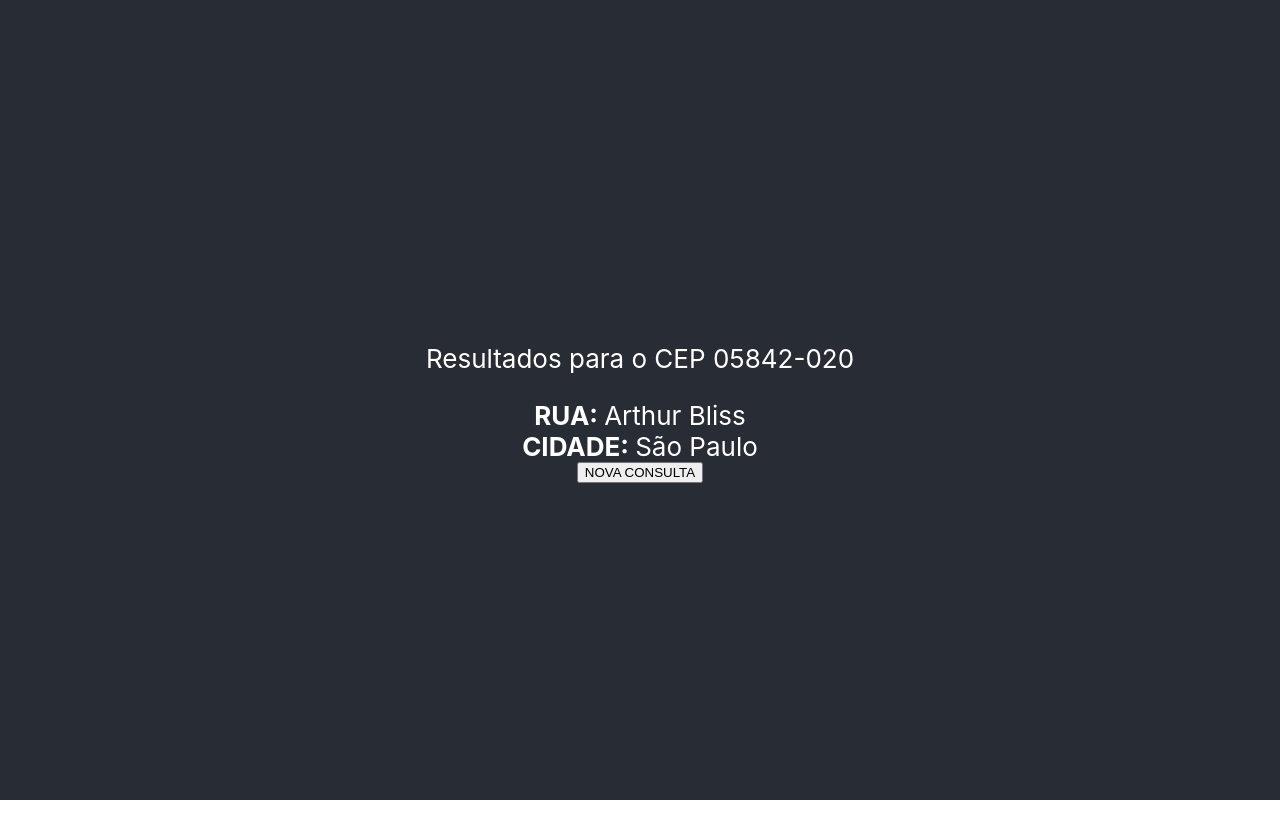
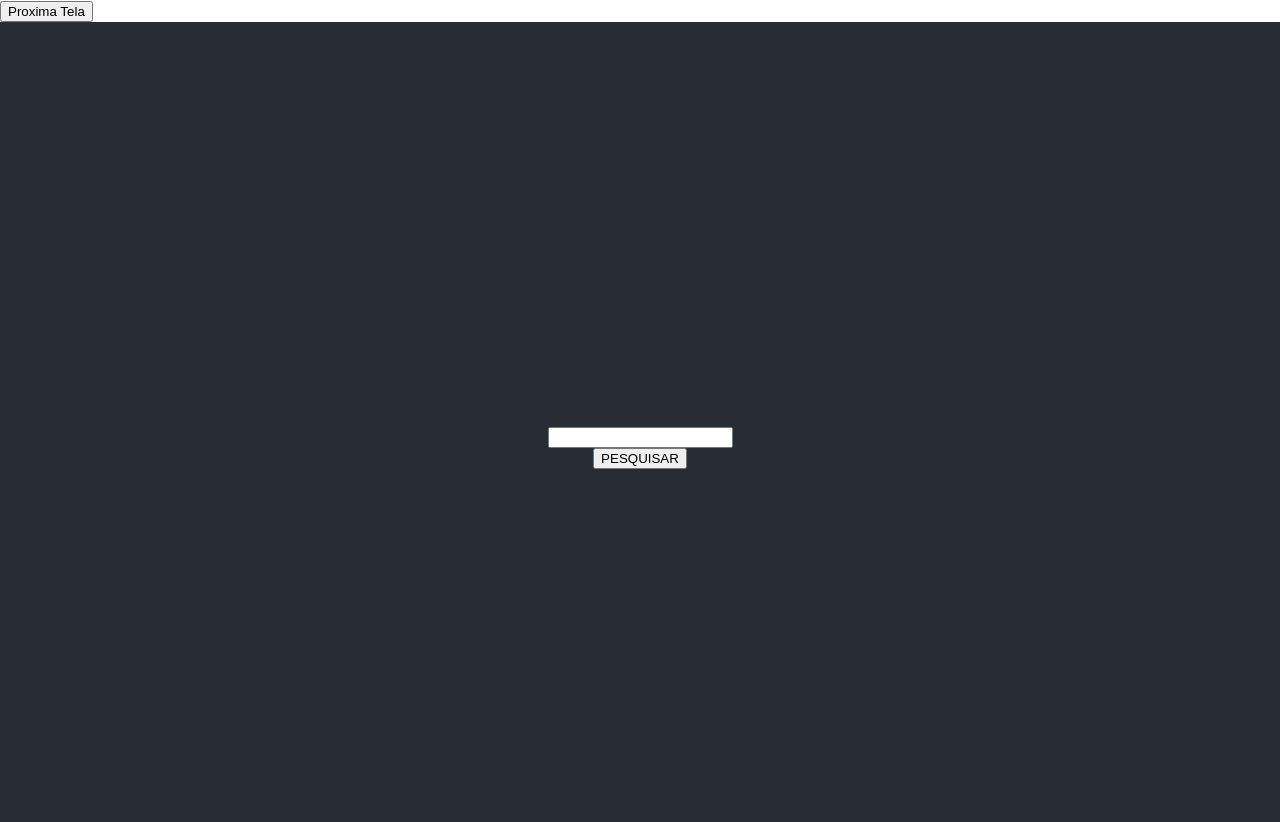
Before and after one commit to andersonprovox/studycase-busca-cep, a React (Create React App) app: page / in a window 1280 px wide. Before the commit the page ends 800 px from the top, so only its background shows below. Built offline with nearby package versions, Linux system fonts and the light colour scheme.

Commit message:
iniciando a construção de navegação das telas

```diff
--- a/src/App.js
+++ b/src/App.js
@@ -1,5 +1,6 @@
 
 import './App.css';
+import { useState } from 'react';
 import  { Pesquisa }  from './Containers/Pesquisa';
 import { Resultados} from './Containers/Resultados';
 import { Carregando} from './Containers/Carregando';
@@ -7,11 +8,14 @@ import { Erro } from './Containers/Erro';
 
 
 function App() {
-  return <Resultados result={
-    {
-      "RUA": "Arthur Bliss",
-      "CIDADE": "São Paulo"
-    }
-  }/>
+  let numeroTela = 0;
+  function handleClick() {
+    alert('Esse botão foi cricado')
+  }
+  useState(0);
+  return <div>
+    <button onClick={ handleClick }>Proxima Tela</button>
+    {numeroTela == 0 ? <Pesquisa/> : null}
+  </div>
 }
 export default App;
```
